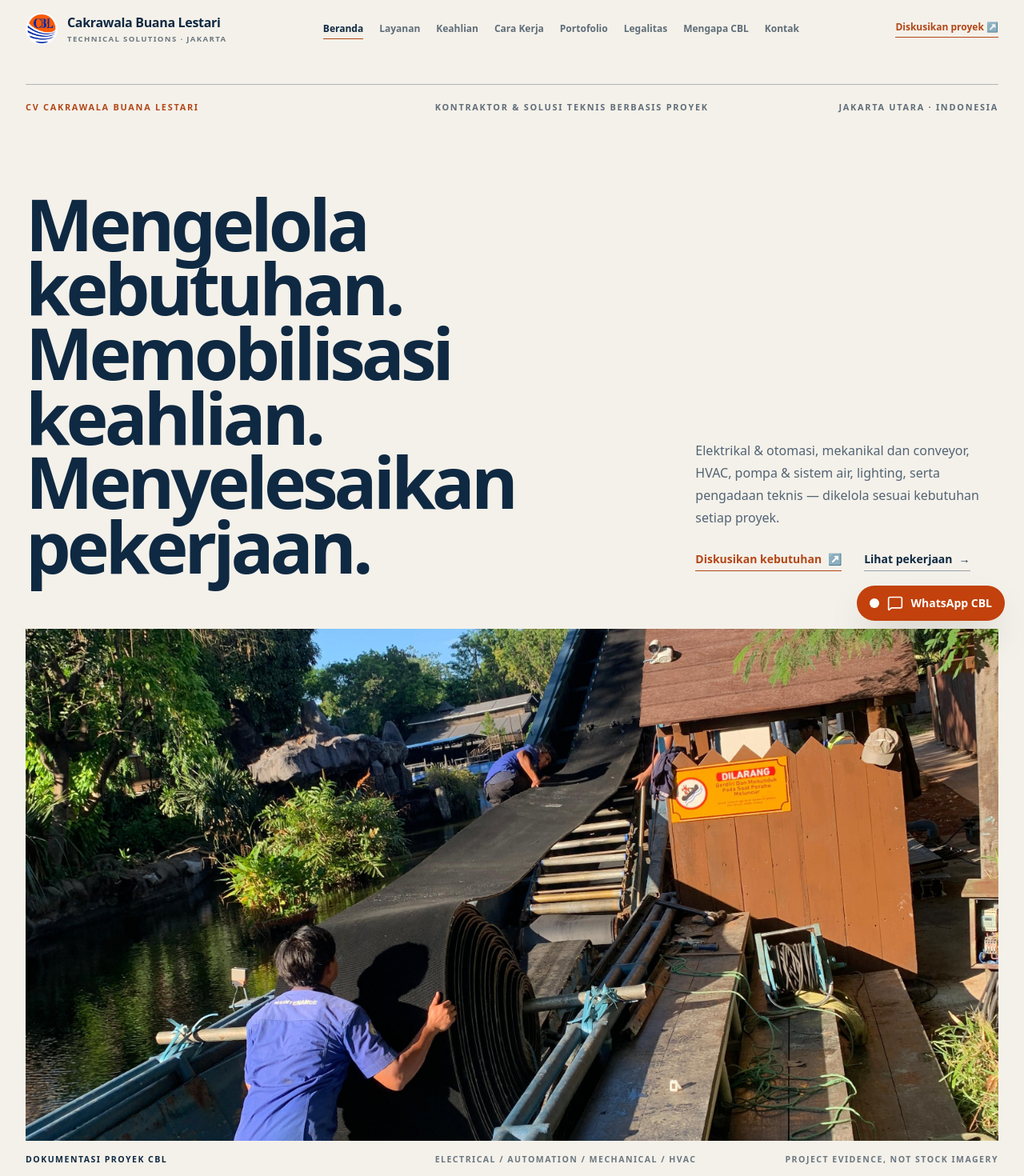
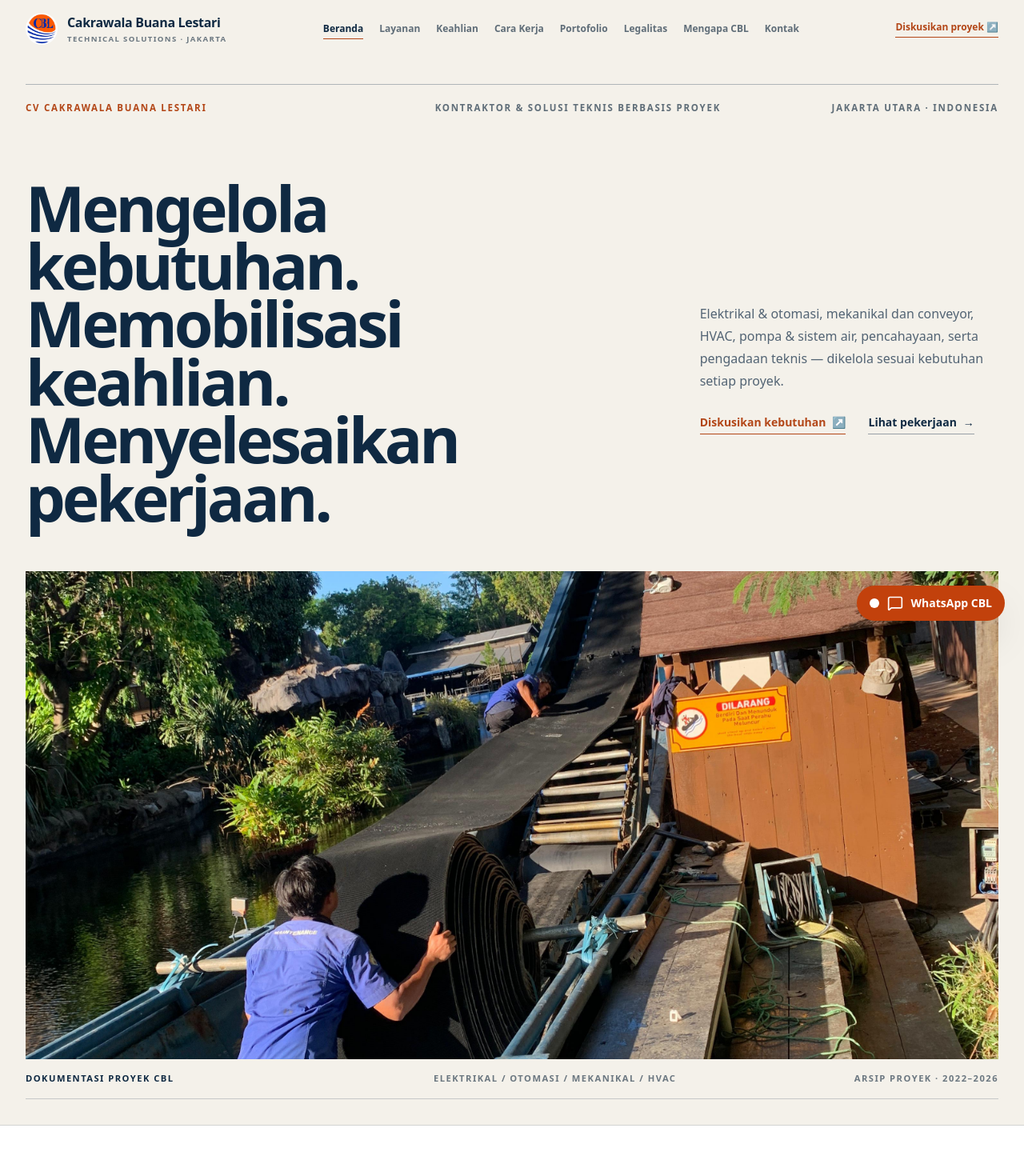
Before and after one commit to mikaelzo-blip/cbl-immersive-web-blueprint, a Next.js app: page / in a window 1280 px wide. Shown: the top 1470 px of the page at 80% size. Built offline with nearby package versions, Linux system fonts and the light colour scheme; no server answers.

Commit message:
style: refine hero scale alignment and Indonesian microcopy

```diff
--- a/src/components/sections/HeroSection.tsx
+++ b/src/components/sections/HeroSection.tsx
@@ -12,22 +12,24 @@ export function HeroSection() {
     <section className="border-b border-[#0F2942]/15 bg-[#F4F1EA] text-[#0F2942]">
       <Container className="py-5 sm:py-6 lg:py-8">
         <div className="border-t border-[#0F2942]/30 pt-4 sm:pt-5">
-          <div className="grid gap-3 text-[0.64rem] font-semibold uppercase tracking-[0.16em] text-[#5F6D78] sm:grid-cols-2 sm:text-[0.68rem] lg:grid-cols-12">
+          <div className="grid gap-3 text-[0.68rem] font-semibold uppercase tracking-[0.15em] text-[#5F6D78] sm:grid-cols-2 sm:text-[0.72rem] lg:grid-cols-12">
             <p className="text-[#B34718] lg:col-span-5">CV Cakrawala Buana Lestari</p>
             <p className="sm:text-right lg:col-span-4 lg:text-left">Kontraktor &amp; solusi teknis berbasis proyek</p>
             <p className="hidden lg:col-span-3 lg:block lg:text-right">Jakarta Utara · Indonesia</p>
           </div>
 
-          <div className="grid gap-9 pb-10 pt-14 sm:pb-12 sm:pt-16 lg:grid-cols-12 lg:gap-10 lg:pb-16 lg:pt-24">
+          <div className="grid gap-10 pb-10 pt-12 sm:pb-12 sm:pt-16 lg:grid-cols-12 lg:gap-12 lg:pb-14 lg:pt-20">
             <div className="hero-enter lg:col-span-8">
-              <h1 className="max-w-[17ch] text-[clamp(3.05rem,10.4vw,6.8rem)] font-semibold leading-[0.9] tracking-[-0.055em] lg:max-w-[14ch] lg:text-[clamp(5rem,7vw,8rem)]">
-                Mengelola kebutuhan. Memobilisasi keahlian. Menyelesaikan pekerjaan.
+              <h1 className="max-w-[18ch] text-[clamp(2.85rem,9.2vw,5.4rem)] font-semibold leading-[0.92] tracking-[-0.052em] sm:max-w-[17ch] lg:max-w-[15ch] lg:text-[clamp(4.7rem,6.15vw,6.7rem)]">
+                <span className="block">Mengelola kebutuhan.</span>
+                <span className="block">Memobilisasi keahlian.</span>
+                <span className="block">Menyelesaikan pekerjaan.</span>
               </h1>
             </div>
 
-            <div className="hero-enter hero-enter-delayed flex flex-col justify-end lg:col-span-4 lg:pb-2">
-              <p className="max-w-xl text-sm leading-6 text-[#536474] sm:text-base sm:leading-7 lg:max-w-sm">
-                Elektrikal &amp; otomasi, mekanikal dan conveyor, HVAC, pompa &amp; sistem air, lighting, serta pengadaan teknis — dikelola sesuai kebutuhan setiap proyek.
+            <div className="hero-enter hero-enter-delayed flex flex-col lg:col-span-4 lg:justify-center lg:pt-10">
+              <p className="max-w-xl text-[0.95rem] leading-7 text-[#536474] sm:text-base sm:leading-7 lg:max-w-sm">
+                Elektrikal &amp; otomasi, mekanikal dan conveyor, HVAC, pompa &amp; sistem air, pencahayaan, serta pengadaan teknis — dikelola sesuai kebutuhan setiap proyek.
               </p>
 
               <div className="mt-7 flex flex-wrap gap-x-7 gap-y-3 text-sm font-semibold">
@@ -53,7 +55,7 @@ export function HeroSection() {
         </div>
 
         <figure className="hero-enter hero-enter-delayed">
-          <div className="relative min-h-[420px] overflow-hidden bg-[#D8D6D0] sm:min-h-[520px] lg:min-h-[640px]">
+          <div className="relative min-h-[360px] overflow-hidden bg-[#D8D6D0] min-[390px]:min-h-[400px] sm:min-h-[500px] lg:min-h-[610px]">
             <Image
               src="/images/hero-conveyor-maintenance.jpg"
               alt="Dokumentasi pekerjaan teknis CBL pada sistem conveyor"
@@ -64,10 +66,10 @@ export function HeroSection() {
             />
           </div>
 
-          <figcaption className="grid gap-3 border-b border-[#0F2942]/20 py-4 text-[0.62rem] font-semibold uppercase tracking-[0.14em] text-[#6B7780] sm:grid-cols-2 sm:text-[0.66rem] lg:grid-cols-12">
+          <figcaption className="grid gap-2 border-b border-[#0F2942]/20 py-4 text-[0.66rem] font-semibold uppercase tracking-[0.13em] text-[#6B7780] sm:grid-cols-2 sm:text-[0.7rem] lg:grid-cols-12">
             <span className="text-[#0F2942] lg:col-span-5">Dokumentasi proyek CBL</span>
-            <span className="lg:col-span-4">Electrical / Automation / Mechanical / HVAC</span>
-            <span className="sm:text-right lg:col-span-3">Project evidence, not stock imagery</span>
+            <span className="lg:col-span-4">Elektrikal / Otomasi / Mekanikal / HVAC</span>
+            <span className="sm:text-right lg:col-span-3">Arsip proyek · 2022–2026</span>
           </figcaption>
         </figure>
       </Container>
```
